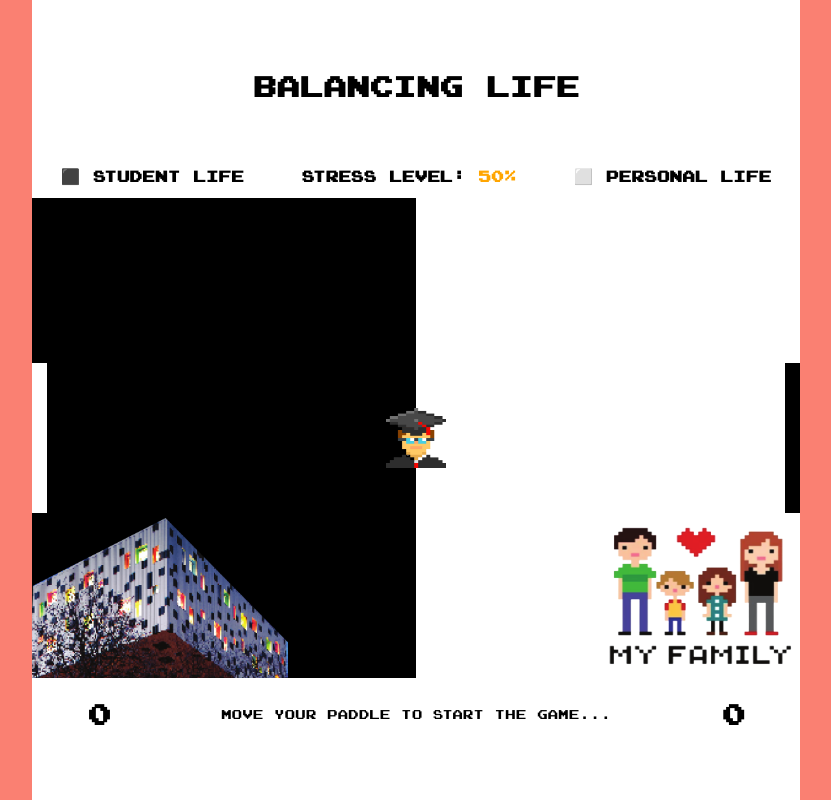
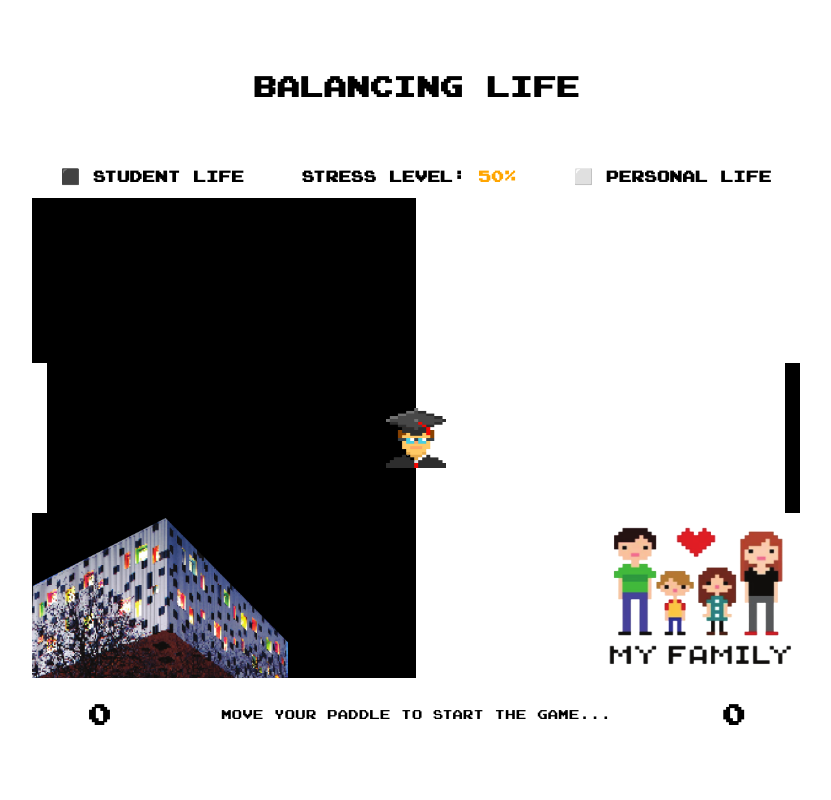
Before and after one commit to mennahafez/Balancinglife-Pong, a plain HTML site: page index.html in a window 1280 px wide. Shown: the whole page, without its empty margins (224-1055 px from the left). Drawn offline with Linux system fonts and the light colour scheme.

Commit message:
Add files via upload

```diff
--- a/index.html
+++ b/index.html
@@ -69,7 +69,7 @@
 
     </style>
 </head>
-<body onresize="resizeCanvas()" bgcolor="salmon">
+<body onresize="resizeCanvas()">
 
   <div class="container">
     <h1>Balancing Life</h1>
```
